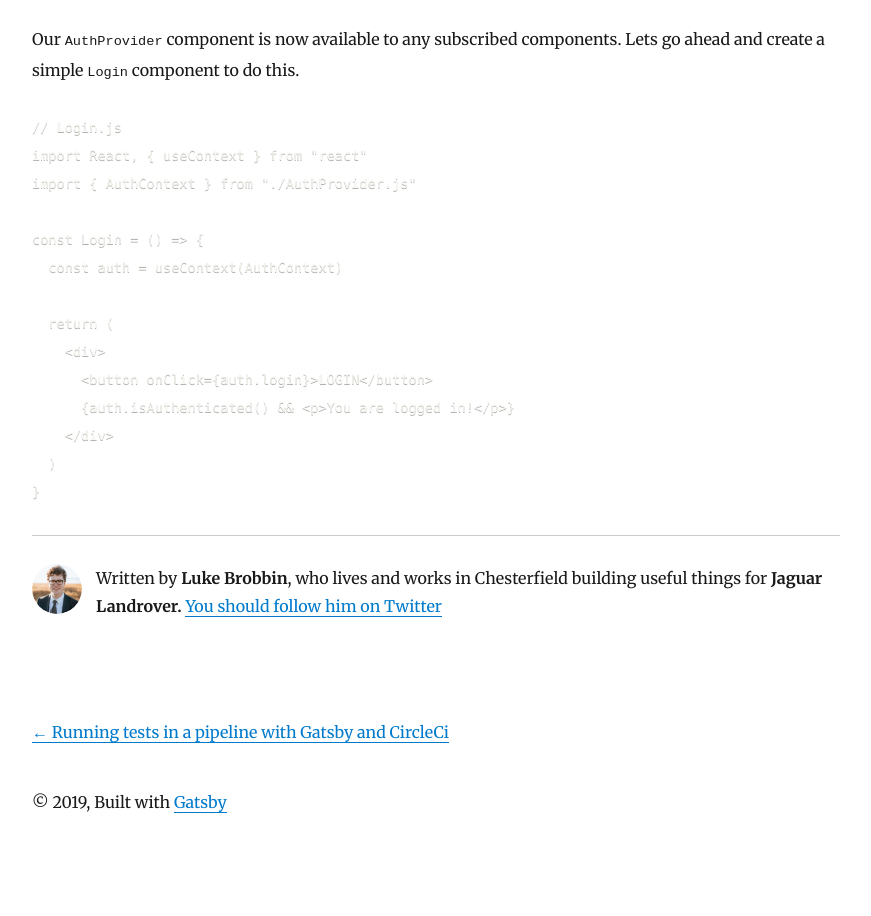
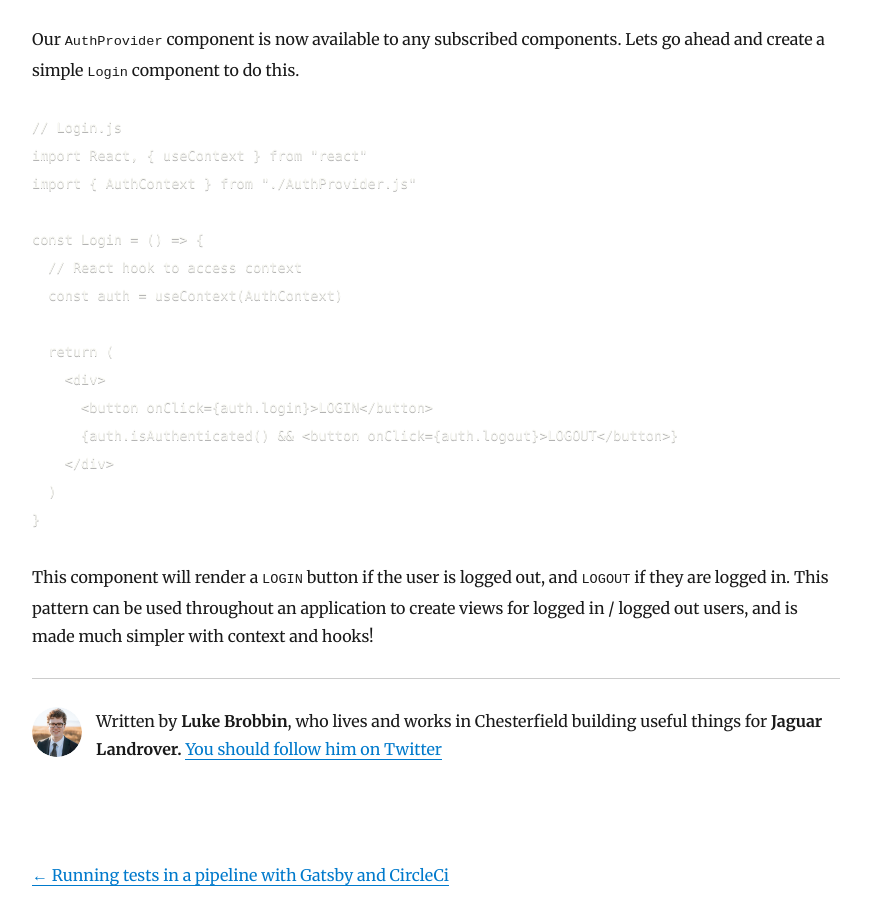
Before and after one commit to lukebrobbs/personal-site, a Gatsby site: page /auth-hooks-context/ in a window 1280 px wide. Shown: the part 3906-4822 px from the top of the page, without its empty margins (204-1075 px from the left). Before the commit the page ends 4764 px from the top, so only its background shows below. Built offline with nearby package versions, Linux system fonts and the light colour scheme; Gatsby itself is replaced by a stand-in of ours; some packages are replaced by stand-ins of ours; code samples lack their colours.

Commit message:
Added blog for context / hooks / auth0

````diff
--- a/content/blog/auth-hooks-context/index.md
+++ b/content/blog/auth-hooks-context/index.md
@@ -81,7 +81,7 @@ const useAuth = () => {
     Auth0.logout({
       returnTo: window.location.origin,
     })
-    setExpiresAt(expires)
+    setExpiresAt(0)
   }
 
 // Lets us know if the logged in users session is still active
@@ -134,13 +134,16 @@ import React, { useContext } from "react"
 import { AuthContext } from "./AuthProvider.js"
 
 const Login = () => {
+  // React hook to access context
   const auth = useContext(AuthContext)
 
   return (
     <div>
       <button onClick={auth.login}>LOGIN</button>
-      {auth.isAuthenticated() && <p>You are logged in!</p>}
+      {auth.isAuthenticated() && <button onClick={auth.logout}>LOGOUT</button>}
     </div>
   )
 }
 ```
+
+This component will render a `LOGIN` button if the user is logged out, and `LOGOUT` if they are logged in. This pattern can be used throughout an application to create views for logged in / logged out users, and is made much simpler with context and hooks!
````
